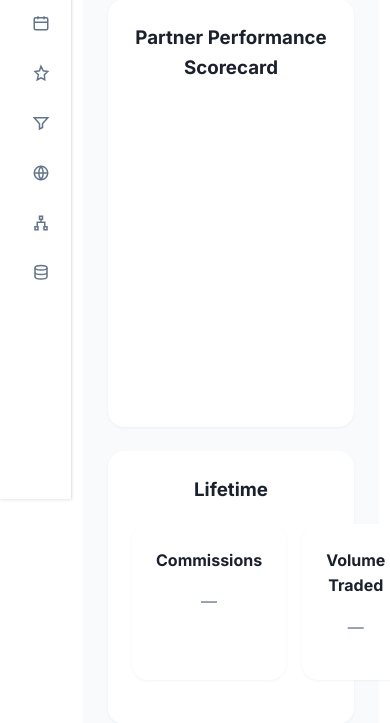
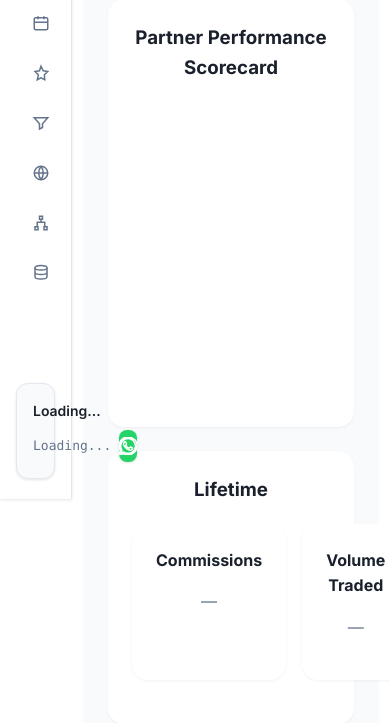
Before and after one commit to d33pblu-g1/partner-reports, a PHP site: page / in a window 390 px wide; the page is wider, and only the part inside the window is pictured. Shown: the part 345-1068 px from the top of that part. Run offline with PHP 8.4, Linux system fonts and the light colour scheme; data that the repository does not hold is empty.

Commit message:
Add country manager info and WhatsApp contact to sidebar - v1.012
✅ COUNTRY MANAGER INTEGRATION:

1. Sidebar Enhancement:
   - Added country manager name display
   - Added country manager telephone number
   - Positioned at bottom left of sidebar
   - Professional card-based design

2. WhatsApp Integration:
   - Added WhatsApp icon next to phone number
   - Clickable icon opens WhatsApp with manager's number
   - Uses https://wa.me/971521462917 format
   - Professional green WhatsApp branding (#25D366)

3. Dynamic Data Loading:
   - Fetches country manager info from partners API
   - Updates WhatsApp link with actual phone number
   - Handles missing data gracefully
   - Loads on partner selection change

4. Visual Design:
   - Modern card styling with shadows
   - Professional typography
   - Hover effects on WhatsApp icon
   - Responsive design
   - Deriv theme integration

5. Technical Implementation:
   - Added loadCountryManagerInfo() function
   - Integrated with existing partner selection logic
   - Error handling for API failures
   - Phone number formatting for WhatsApp links

📱 WHATSAPP FEATURES:
- Direct contact via WhatsApp Web/App
- Professional icon with hover effects
- Dynamic phone number updates
- Opens in new tab/window

🎨 DESIGN ELEMENTS:
- Clean card layout at bottom of sidebar
- Professional color scheme
- Smooth hover animations
- Consistent with Deriv theme

🔧 TECHNICAL DETAILS:
- Uses partners API endpoint
- Handles phone number formatting
- Graceful fallback for missing data
- Integrated with partner selection system

📊 CURRENT DATA:
- Manager: Samiullah Naseem
- Phone: +971521462917
- WhatsApp: https://wa.me/971521462917

🔢 VERSION: v1.011 → v1.012

```diff
--- a/index.html
+++ b/index.html
@@ -90,6 +90,19 @@
         <a href="sitemap.html"><span class="icon"><svg width="18" height="18" viewBox="0 0 24 24" fill="none"><path d="M10 3h4v4h-4V3zM4 17h4v4H4v-4zm12 0h4v4h-4v-4zM12 7v4m0 0H7v6m5-6h5v6" stroke="currentColor" stroke-width="2"/></svg></span><span class="label">Sitemap</span></a>
         <a href="database.html"><span class="icon"><svg width="18" height="18" viewBox="0 0 24 24" fill="none"><ellipse cx="12" cy="5" rx="8" ry="3" stroke="currentColor" stroke-width="2"/><path d="M4 5v6c0 1.7 3.6 3 8 3s8-1.3 8-3V5M4 11v6c0 1.7 3.6 3 8 3s8-1.3 8-3v-6" stroke="currentColor" stroke-width="2"/></svg></span><span class="label">Database</span></a>
       </nav>
+
+      <!-- Country Manager Info -->
+      <div class="country-manager-info">
+        <div class="manager-name" id="country-manager-name">Loading...</div>
+        <div class="manager-contact">
+          <span class="manager-tel" id="country-manager-tel">Loading...</span>
+          <a href="https://wa.me/971521462917" target="_blank" class="whatsapp-link" title="Contact via WhatsApp">
+            <svg width="20" height="20" viewBox="0 0 24 24" fill="none" stroke="currentColor" stroke-width="2">
+              <path d="M17.472 14.382c-.297-.149-1.758-.867-2.03-.967-.273-.099-.471-.148-.67.15-.197.297-.767.966-.94 1.164-.173.199-.347.223-.644.075-.297-.15-1.255-.463-2.39-1.475-.883-.788-1.48-1.761-1.653-2.059-.173-.297-.018-.458.13-.606.134-.133.298-.347.446-.52.149-.174.198-.298.298-.497.099-.198.05-.371-.025-.52-.075-.149-.669-1.612-.916-2.207-.242-.579-.487-.5-.669-.51-.173-.008-.371-.01-.57-.01-.198 0-.52.074-.792.372-.272.297-1.04 1.016-1.04 2.479 0 1.462 1.065 2.875 1.213 3.074.149.198 2.096 3.2 5.077 4.487.709.306 1.262.489 1.694.625.712.227 1.36.195 1.871.118.571-.085 1.758-.719 2.006-1.413.248-.694.248-1.289.173-1.413-.074-.124-.272-.198-.57-.347m-5.421 7.403h-.004a9.87 9.87 0 01-5.031-1.378l-.361-.214-3.741.982.998-3.648-.235-.374a9.86 9.86 0 01-1.51-5.26c.001-5.45 4.436-9.884 9.888-9.884 2.64 0 5.122 1.03 6.988 2.898a9.825 9.825 0 012.893 6.994c-.003 5.45-4.437 9.884-9.885 9.884m8.413-18.297A11.815 11.815 0 0012.05 0C5.495 0 .16 5.335.157 11.892c0 2.096.547 4.142 1.588 5.945L.057 24l6.305-1.654a11.882 11.882 0 005.683 1.448h.005c6.554 0 11.89-5.335 11.893-11.893A11.821 11.821 0 0020.885 3.488"/>
+            </svg>
+          </a>
+        </div>
+      </div>
     </aside>
     <div class="content">
       <!-- Theme Toggle -->
@@ -255,7 +268,7 @@
             </div>
           </div>
 
-          <div class="footer">v1.011 - partner report</div>
+          <div class="footer">v1.012 - partner report</div>
         </main>
       </div>
     </div>
--- a/script.js
+++ b/script.js
@@ -50,6 +50,39 @@ function updatePartnerTier(partnerId) {
       console.error('Error loading partner tier:', err);
       tierDisplay.textContent = '—';
       tierDisplay.className = 'tier-tag';
+    });
+}
+
+// Load country manager information
+function loadCountryManagerInfo(partnerId) {
+  if (!partnerId) return;
+
+  fetch('api/index.php?endpoint=partners&partner_id=' + partnerId)
+    .then(function(r) { return r.json(); })
+    .then(function(response) {
+      if (response.success && response.data && response.data.length > 0) {
+        var partner = response.data[0];
+        var managerNameEl = document.getElementById('country-manager-name');
+        var managerTelEl = document.getElementById('country-manager-tel');
+
+        if (managerNameEl) {
+          managerNameEl.textContent = partner.country_manager || 'Country Manager';
+        }
+
+        if (managerTelEl) {
+          managerTelEl.textContent = partner.country_manager_tel || '+971521462917';
+        }
+
+        // Update WhatsApp link with actual phone number
+        var whatsappLink = document.querySelector('.whatsapp-link');
+        if (whatsappLink && partner.country_manager_tel) {
+          var phoneNumber = partner.country_manager_tel.replace(/[^\d]/g, '');
+          whatsappLink.href = 'https://wa.me/' + phoneNumber;
+        }
+      }
+    })
+    .catch(function(err) {
+      console.error('Error loading country manager info:', err);
     });
 }
 
@@ -146,6 +179,7 @@ function populateCountryDropdown(partnerId) {
         // Also update tier tag on initial load
         setTimeout(function() {
           updatePartnerTier(select.value);
+          loadCountryManagerInfo(select.value);
         }, 100);
 
         // Save selection on change and populate country dropdown
@@ -157,6 +191,8 @@ function populateCountryDropdown(partnerId) {
           if (document.getElementById('countryFilter')) {
             populateCountryDropdown(select.value);
           }
+          // Load country manager info
+          loadCountryManagerInfo(select.value);
         });
       })
       .catch(function (error) {
--- a/styles.css
+++ b/styles.css
@@ -367,6 +367,63 @@ main.panel {
 .badge-card:hover {
   transform: translateY(-4px);
   box-shadow: 0 4px 12px rgba(0, 0, 0, 0.3);
+}
+
+/* Country Manager Info */
+.country-manager-info {
+  position: absolute;
+  bottom: 20px;
+  left: 16px;
+  right: 16px;
+  background: var(--panel);
+  border: 1px solid var(--border);
+  border-radius: 12px;
+  padding: 16px;
+  box-shadow: var(--shadow);
+}
+
+.manager-name {
+  font-size: 14px;
+  font-weight: 600;
+  color: var(--text);
+  margin-bottom: 8px;
+}
+
+.manager-contact {
+  display: flex;
+  align-items: center;
+  gap: 8px;
+}
+
+.manager-tel {
+  font-size: 13px;
+  color: var(--muted);
+  font-family: 'Monaco', 'Menlo', 'Ubuntu Mono', monospace;
+}
+
+.whatsapp-link {
+  display: flex;
+  align-items: center;
+  justify-content: center;
+  width: 32px;
+  height: 32px;
+  background: #25D366;
+  border-radius: 8px;
+  color: white;
+  text-decoration: none;
+  transition: all 0.2s ease;
+  box-shadow: var(--shadow);
+}
+
+.whatsapp-link:hover {
+  background: #128C7E;
+  transform: scale(1.05);
+  box-shadow: var(--shadow-lg);
+}
+
+.whatsapp-link svg {
+  width: 18px;
+  height: 18px;
 }
 
 /* Responsive badges grid */
```
Also changed, not shown: clients.html (+14 -1 lines).
